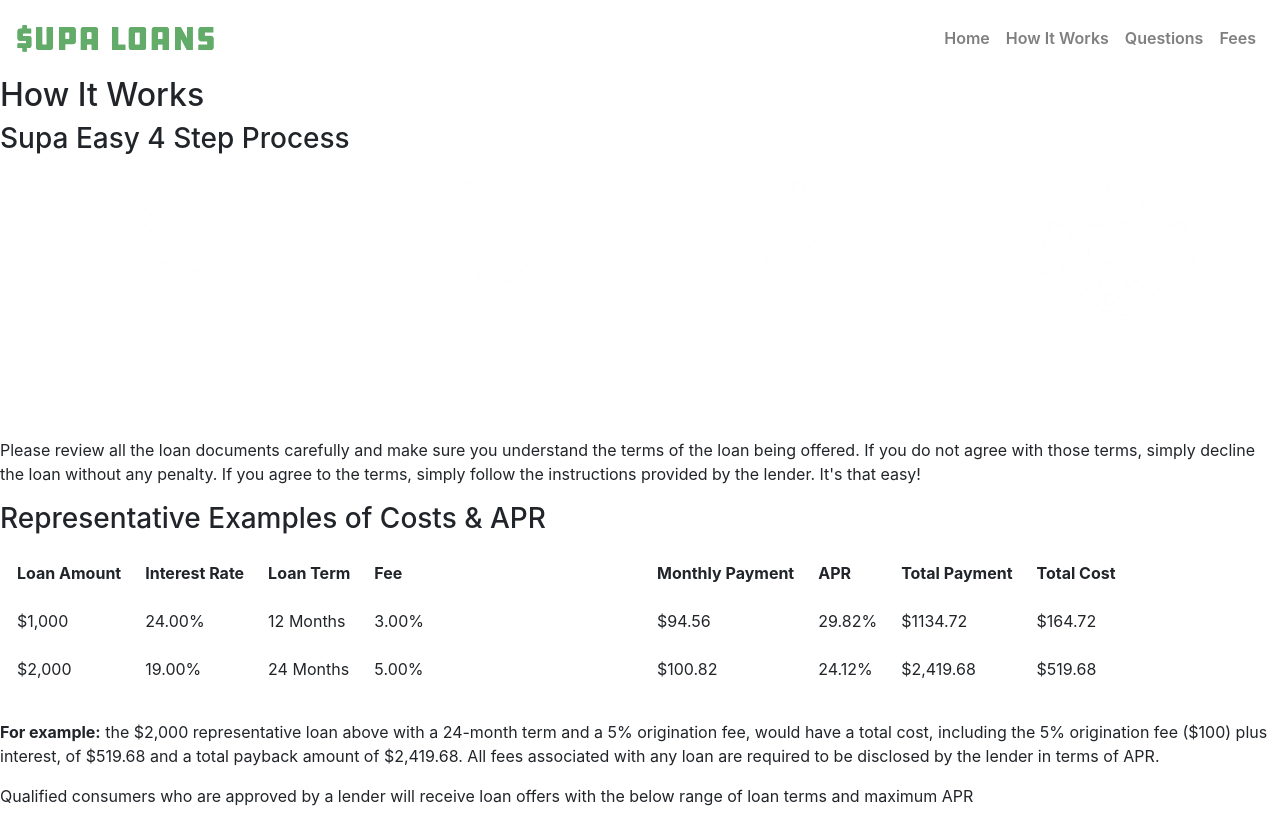
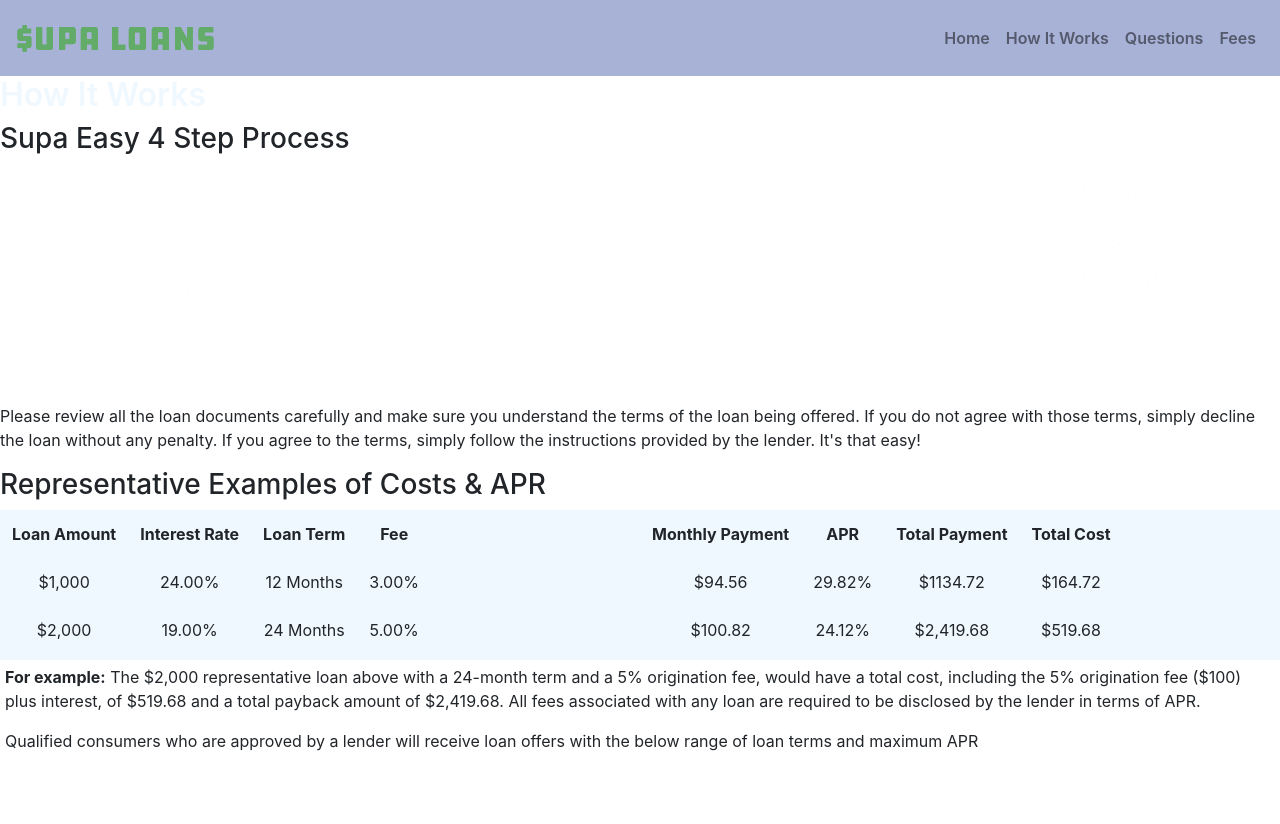
Before and after one commit to jlcdmp/supa-loans, a React (Create React App) app: page /how in a window 1280 px wide. After the commit the page ends 800 px from the top, so only its background shows below. Built offline with nearby package versions, Linux system fonts and the light colour scheme.

Commit message:
css and style changes to landing page

```diff
--- a/src/CSS/App.css
+++ b/src/CSS/App.css
@@ -0,0 +1,4 @@
+.App{
+    background-color:#a8b2d7;
+
+}
--- /dev/null
+++ b/src/CSS/Faq.css
@@ -0,0 +1,3 @@
+ol{
+  list-style: none;
+}
--- a/src/CSS/Home.css
+++ b/src/CSS/Home.css
@@ -2,6 +2,12 @@
 background-color:#a8b2d7;
 display: flex;
 flex-direction: column;
-  margin: 1em 1.5em 1em;
+  margin: 0 1.5em 1em;
 
 }
+
+
+.collumn{
+    background-color:#a8b2d7;
+
+}
--- a/src/CSS/How.css
+++ b/src/CSS/How.css
@@ -1,8 +1,8 @@
 .how-store{
 display:grid;
+grid-gap: 5px;
 grid-template-columns: 1fr 1fr 1fr 1fr;
 grid-template-rows: 1fr;
-padding:5px;
 }
 
 
@@ -17,18 +17,25 @@ padding:5px;
 }
 
 
+.page-title{
+  font-weight: 600;
+  color: aliceblue;
+}
+
 .steps-card{
-display: flex;
-flex-direction:column;
-margin:auto;
+display: grid;
+grid-gap: 5px;
+grid-template-rows: 1fr 1fr;
+margin:0;
+height:15em
 }
 
 p.card-body{
-  font-size: 1.1em;
+  font-size: 1em;
   color: white;
   font-weight: 600;
   padding:5px;
-  text-align: center
+  text-align: center;
 }
 
 
@@ -49,18 +56,20 @@ p.card-body{
 
 
 .how-terms{
-  margin:auto;
+  padding:5px;
 }
 
 
-
+.how-table{
+background-color: aliceblue
+}
 
 
 .table.table-borderless{
     display: inline-block;
     width:50%;
-    padding:5px;
-}
+    margin:auto;
+  }
 
 @media (max-width: 805px){
 .table.table-borderless{
@@ -68,3 +77,9 @@ p.card-body{
     width: 100%;
 }
 }
+
+
+.table td{
+  text-align: center;
+  font-weight: 400;
+}
--- a/src/CSS/Jumbo.css
+++ b/src/CSS/Jumbo.css
@@ -45,7 +45,7 @@ right: 5%
 .shad{
   font-size: 1.3em;
   font-weight: 500;
-  color: grey;
+  color: #8594ca;
 margin:0;
 }
 
@@ -53,7 +53,7 @@ margin:0;
   font-size: 3em;
   font-weight: 600;
   margin:0;
-
+  color: #2946b3
 
 }
 
@@ -63,7 +63,8 @@ margin:0;
 .sub{
 margin:0;
 font-size: 2.5em;
-font-weight: 500
+font-weight: 500;
+color:#6c7cb6;
 }
 
 
@@ -73,7 +74,7 @@ font-weight: 500
   display:grid;
   position: absolute;
   z-index: 2;
-  top:19%;
+  top:15.3%;
   left:5%;
 }
 
@@ -87,12 +88,12 @@ color: aliceblue
 }
 
 
-li {
+.list li{
   background-image: url(../images/checkbox.png);
   background-repeat: no-repeat;
   background-size: 30px;
   background-position: left center;
   margin:0;
-  	padding: 0 0 0 40px;
+  padding: 0 0 0 40px;
 
 }
--- a/src/CSS/Nav.css
+++ b/src/CSS/Nav.css
@@ -1,4 +1,6 @@
 .navbar{
+    background-color:#a8b2d7;
+
 }
 
 
--- a/src/Components/Home.jsx
+++ b/src/Components/Home.jsx
@@ -11,7 +11,7 @@ class Home extends Component {
 
   render() {
     return (
-      <>
+      < div className='collumn'>
 
         <Jumbo></Jumbo>
 
@@ -23,7 +23,7 @@ class Home extends Component {
           <Disc />
         </div>
 
-      </>
+      </ div>
     );
   }
 }
--- a/src/Components/How.jsx
+++ b/src/Components/How.jsx
@@ -12,7 +12,7 @@ class How extends Component {
         <div className='how-content'>
 
 
-          <h2>How It Works</h2>
+          <h2 className='page-title' >How It Works</h2>
           <h3>Supa Easy 4 Step Process</h3>
           <div class='how-store'>
 
@@ -46,10 +46,10 @@ class How extends Component {
             <Table borderless={true}>
               <thead>
                 <tr>
-                  <th>Loan Amount</th>
-                  <th>Interest Rate</th>
-                  <th>Loan Term</th>
-                  <th>Fee</th>
+                  <th class='text-center' >Loan Amount</th>
+                  <th class='text-center' >Interest Rate</th>
+                  <th class='text-center' >Loan Term</th>
+                  <th class='text-center' >Fee</th>
                 </tr>
               </thead>
               <tbody>
@@ -72,10 +72,10 @@ class How extends Component {
             <Table borderless={true} >
               <thead>
                 <tr>
-                  <th>Monthly Payment</th>
-                  <th>APR</th>
-                  <th>Total Payment</th>
-                  <th>Total Cost</th>
+                  <th class='text-center' >Monthly Payment</th>
+                  <th class='text-center' >APR</th>
+                  <th class='text-center' >Total Payment</th>
+                  <th class='text-center' >Total Cost</th>
                 </tr>
               </thead>
               <tbody>
@@ -104,7 +104,7 @@ class How extends Component {
 
           <div className='how-terms'>
 
-            <p> <strong>For example:</strong> the $2,000 representative loan above with a 24-month term and a 5% origination fee, would have a total cost, including the 5% origination fee ($100) plus interest, of $519.68 and a total payback amount of $2,419.68. All fees associated with any loan are required to be disclosed by the lender in terms of APR.</p>
+            <p> <strong>For example:</strong> The $2,000 representative loan above with a 24-month term and a 5% origination fee, would have a total cost, including the 5% origination fee ($100) plus interest, of $519.68 and a total payback amount of $2,419.68. All fees associated with any loan are required to be disclosed by the lender in terms of APR.</p>
             <p>Qualified consumers who are approved by a lender will receive loan offers with the below range of loan terms and maximum APR</p>
           </div>
 
--- a/src/Components/Jumbo.jsx
+++ b/src/Components/Jumbo.jsx
@@ -9,7 +9,7 @@ const Jumbo = () => {
 
 
 
-      <img className='image' src={require("/Users/josephcarroll/joes-work/supa-loans/supa-loans/src/images/NETWORK2.png")} />
+      <img className='image' src={require("/Users/josephcarroll/joes-work/supa-loans/supa-loans/src/images/NETWORK3.png")} />
 
       <div className='container'>
 
@@ -27,9 +27,7 @@ const Jumbo = () => {
         </ul>
 
 
-
-        <Button>Get Stated Today</Button>
-
+        <Button></Button>
 
       </div>
 
```
Also changed, not shown: src/Components/Faq.jsx (+33 -6 lines), src/images/NETWORK3.png (added).
